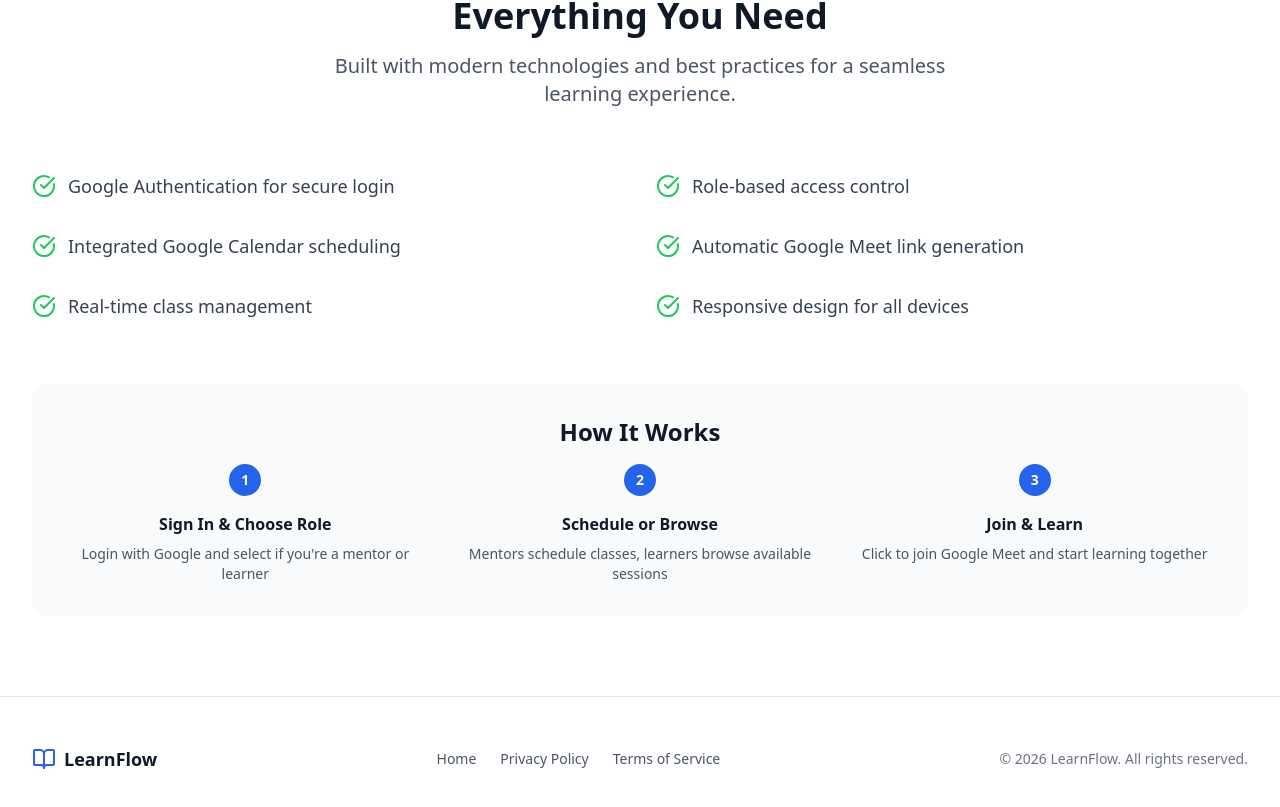
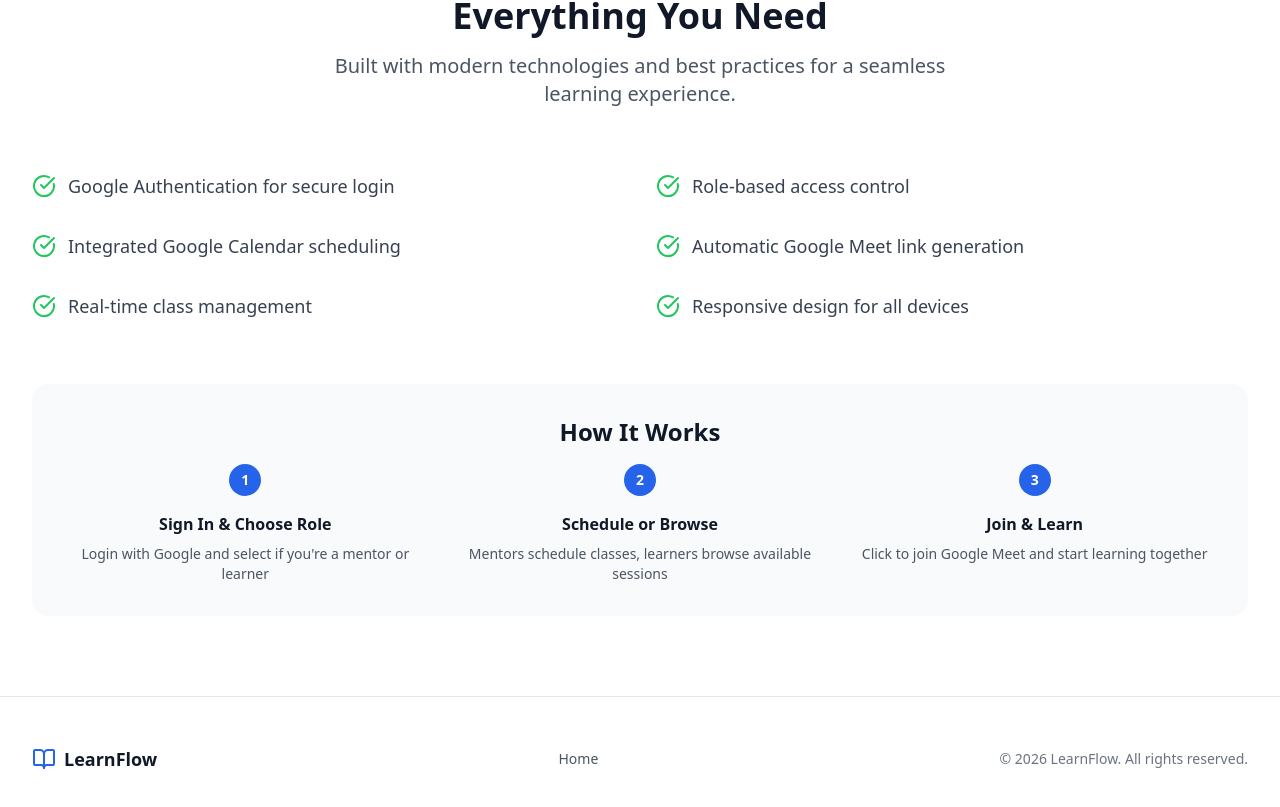
Before and after one commit to jhaayushkumar/LearnFlow, a Next.js app: page / in a window 1280 px wide. Shown: the part 797-1604 px from the top of the page. Built offline with nearby package versions, Linux system fonts and the light colour scheme; no server answers.

Commit message:
chore: final project cleanup and simplified README

```diff
--- a/src/components/Footer.js
+++ b/src/components/Footer.js
@@ -13,8 +13,6 @@ export default function Footer() {
 
           <div className="flex space-x-6 text-sm text-gray-600">
             <Link href="/" className="hover:text-primary-600 transition-colors">Home</Link>
-            <Link href="/privacy" className="hover:text-primary-600 transition-colors">Privacy Policy</Link>
-            <Link href="/terms" className="hover:text-primary-600 transition-colors">Terms of Service</Link>
           </div>
 
           <div className="mt-4 md:mt-0 text-sm text-gray-500">
```
